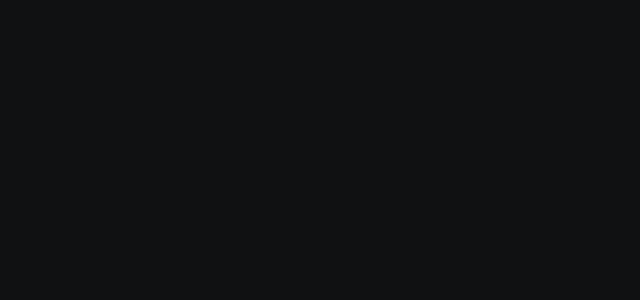
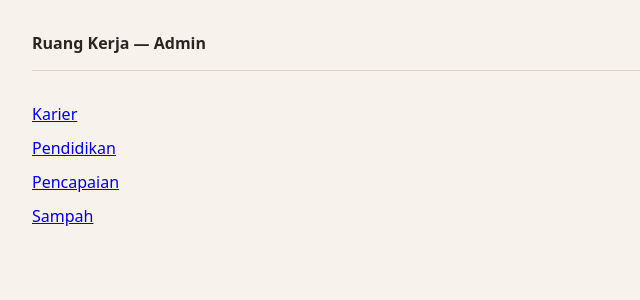
Before and after one commit to Pratametheus/portofolio, a Next.js app: page /admin in a window 1280 px wide. Before the commit this address had no page. Shown: the top 300 px of the page, without its empty margins (0-640 px from the left). Built offline with nearby package versions, Linux system fonts and the light colour scheme.

Commit message:
feat(admin): scaffold /admin route tree, excluded from the locale proxy

```diff
--- /dev/null
+++ b/src/app/admin/layout.tsx
@@ -0,0 +1,17 @@
+export const metadata = {
+  title: 'Admin',
+  robots: {index: false, follow: false}
+};
+
+export default function AdminLayout({children}: {children: React.ReactNode}) {
+  return (
+    <html lang="en">
+      <body style={{fontFamily: 'system-ui, sans-serif', margin: 0, padding: '2rem', background: '#f7f3ec', color: '#2b2620'}}>
+        <header style={{marginBottom: '2rem', borderBottom: '1px solid #ddd4c3', paddingBottom: '1rem'}}>
+          <strong>Ruang Kerja — Admin</strong>
+        </header>
+        {children}
+      </body>
+    </html>
+  );
+}
--- /dev/null
+++ b/src/app/admin/page.tsx
@@ -0,0 +1,12 @@
+import Link from 'next/link';
+
+export default function AdminHomePage() {
+  return (
+    <nav style={{display: 'flex', flexDirection: 'column', gap: '0.75rem'}}>
+      <Link href="/admin/career">Karier</Link>
+      <Link href="/admin/education">Pendidikan</Link>
+      <Link href="/admin/achievements">Pencapaian</Link>
+      <Link href="/admin/trash">Sampah</Link>
+    </nav>
+  );
+}
--- a/src/proxy.ts
+++ b/src/proxy.ts
@@ -4,5 +4,5 @@
 export default createMiddleware(routing);
 
 export const config = {
-  matcher: '/((?!api|_next|_vercel|.*\\..*).*)'
+  matcher: '/((?!api|admin|_next|_vercel|.*\\..*).*)'
 };
```
